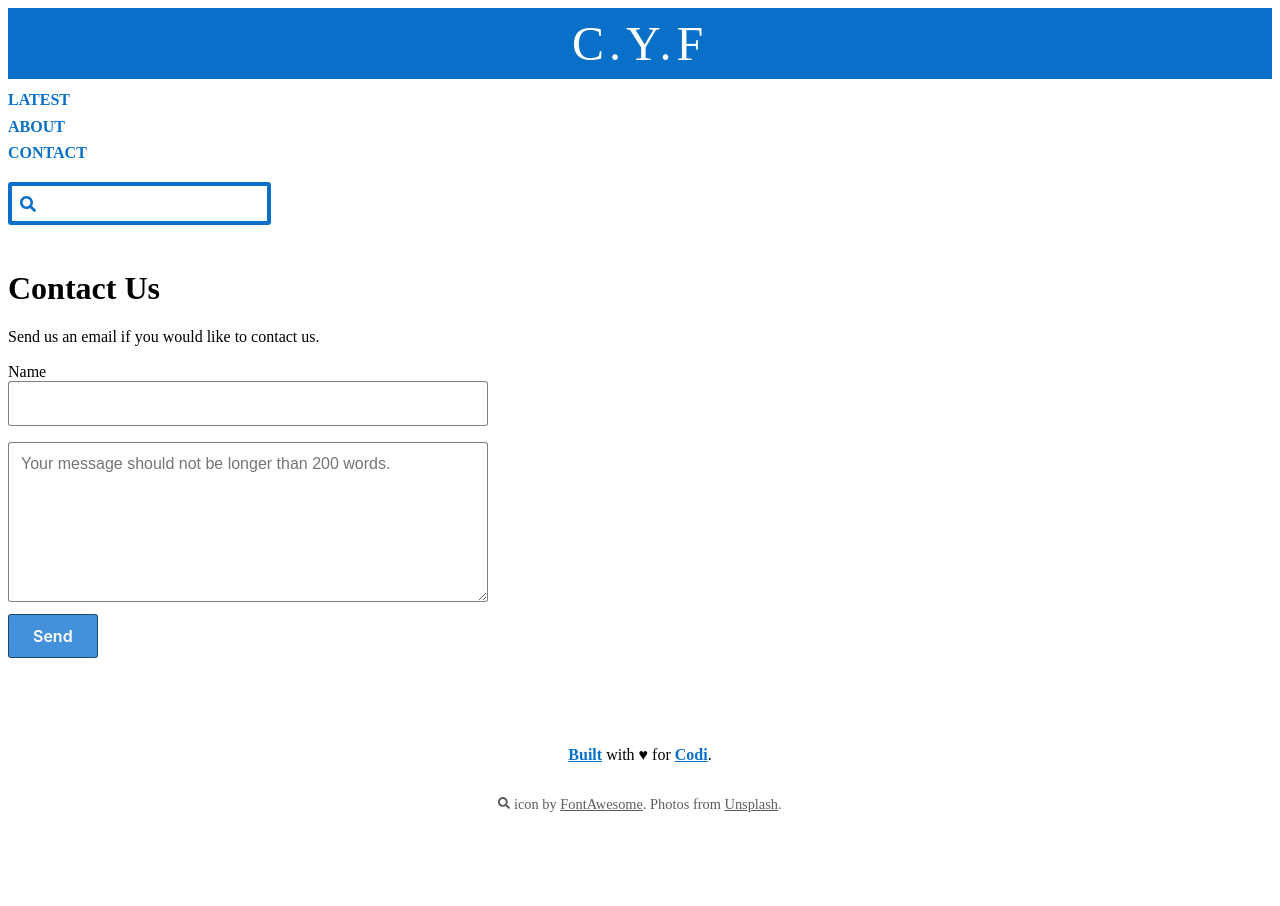
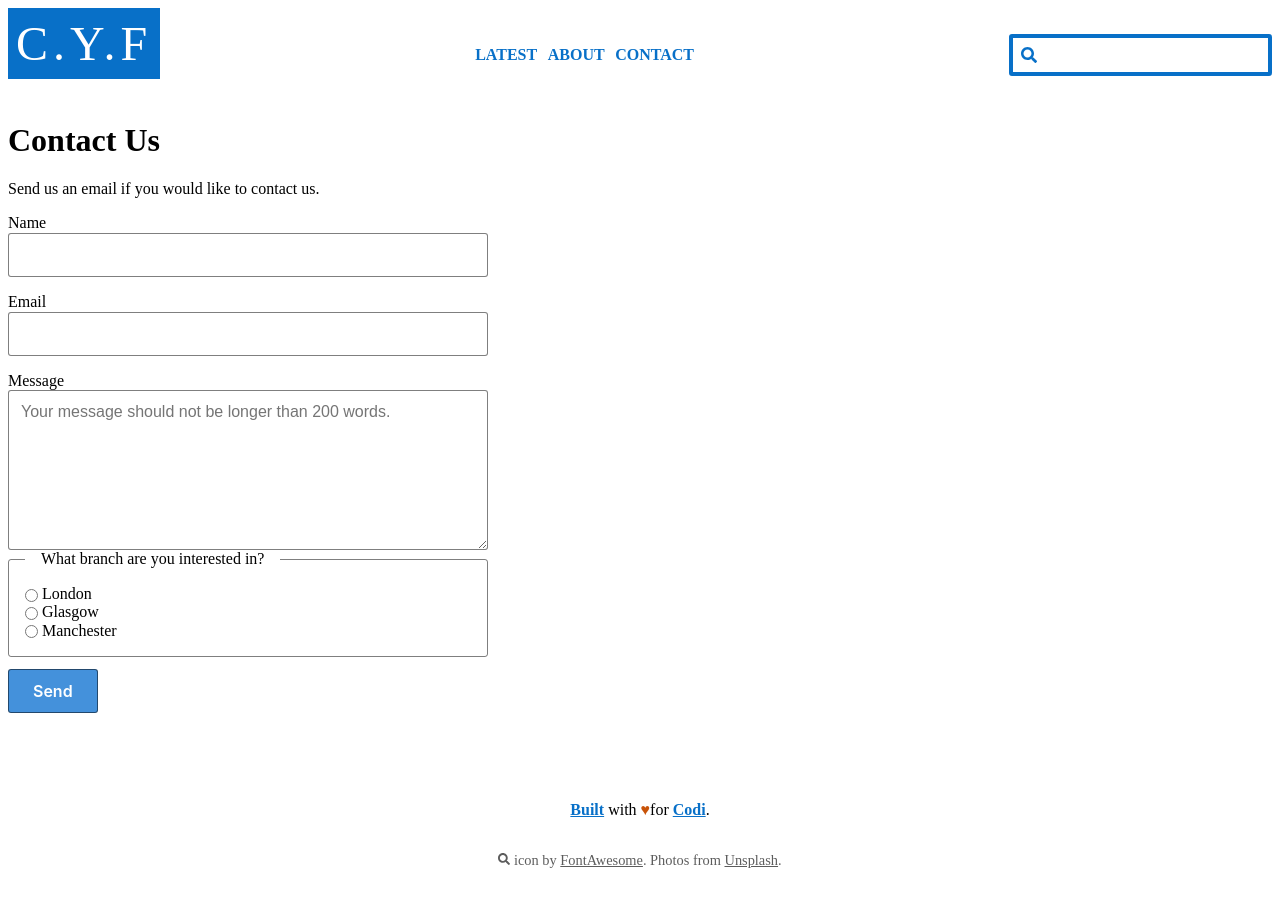
Before and after one commit to zaynab-dh/codi-project, a website: page week-3/29-combined-skills/contact.html in a window 1280 px wide. Before the commit the page ends 859 px from the top, so only its background shows below. Drawn offline with Linux system fonts and the light colour scheme.

Commit message:
completed 29-combined-skills exercise

```diff
--- a/week-3/29-combined-skills/contact.html
+++ b/week-3/29-combined-skills/contact.html
@@ -12,9 +12,9 @@
 
   <body>
     <div class="site-wrapper">
-      <div class="site-header">
+      <header class="site-header">
         <div class="site-header__title">C.Y.F</div>
-        <div class="main-nav">
+        <nav class="main-nav">
           <ul class="main-nav__list">
             <li class="main-nav__list-item">
               <a href="index.html">Latest</a>
@@ -26,7 +26,7 @@
               <a href="contact.html">Contact</a>
             </li>
           </ul>
-        </div>
+        </nav>
         <form class="site-search" action="/search">
           <label for="search-input">
             Search
@@ -48,7 +48,7 @@
           </svg>
           <button type="submit">Submit</button>
         </form>
-      </div>
+      </header>
 
       <main>
         <h1>Contact Us</h1>
@@ -56,14 +56,30 @@
         <form method="GET" class="contact-form">
           <div class="contact-form__field">
             <label for="name">Name</label>
-            <input type="text" name="name" id="name" />
+            <input required type="text" name="name" id="name" />
           </div>
           <div class="contact-form__field">
+            <label for="email">Email</label>
+            <input required type="text" name="email" id="email" />
+          </div>
+          <div class="contact-form__field">
+            <label for="message">Message</label>
             <textarea
+              required
               name="message"
+              id="message"
               placeholder="Your message should not be longer than 200 words."
             ></textarea>
           </div>
+          <fieldset>
+            <legend>What branch are you interested in?</legend>
+            <input type="radio" id="London" name="branch" value="London" />
+            <label for="London">London</label><br />
+            <input type="radio" id="Glasgow" name="branch" value="Glasgow" />
+            <label for="Glasgow">Glasgow</label><br />
+            <input type="radio" id="Manchester" name="branch" value="Manchester" />
+            <label for="Manchester">Manchester</label><br />
+          </fieldset>
           <button type="submit">Send</button>
         </form>
       </main>
@@ -74,7 +90,7 @@
             href="https://github.com/coditech/Submissions/tree/master/Exercises/html-css-git-exercises"
             >Built</a
           >
-          with ♥ for <a href="https://codi.tech/">Codi</a>.
+          with <span class="red">♥</span>for <a href="https://codi.tech/">Codi</a>.
         </p>
         <p>
           <svg
--- a/week-3/29-combined-skills/styles.css
+++ b/week-3/29-combined-skills/styles.css
@@ -1 +1,42 @@
 /* Add your own CSS code below */
+.red {
+  color: #c85308;
+}
+@media screen and (min-width: 992px) {
+  .hero__title {
+    font-size: 2.5rem;
+  }
+}
+ul {
+  display: flex;
+  justify-content: space-evenly;
+}
+@media screen and (min-width: 767px) {
+  .site-header {
+    display: flex;
+    align-items: baseline;
+    justify-content: space-between;
+  }
+}
+@media screen and (min-width: 767px) {
+  .views {
+    display: flex;
+    align-items: baseline;
+  }
+  .view-list__item {
+    margin-left: 5em;
+  }
+  .views__all {
+    margin-left: auto;
+  }
+}
+article {
+  max-width: 50em;
+
+  line-height: 1.5em;
+}
+.site-content {
+  display: flex;
+  flex-direction: column;
+  align-items: center;
+}
```
Also changed, not shown: week-3/23-comments/index.html (+1 -1 lines), week-3/29-combined-skills/about.html (+5 -5 lines), week-3/29-combined-skills/index.html (+6 -6 lines).
